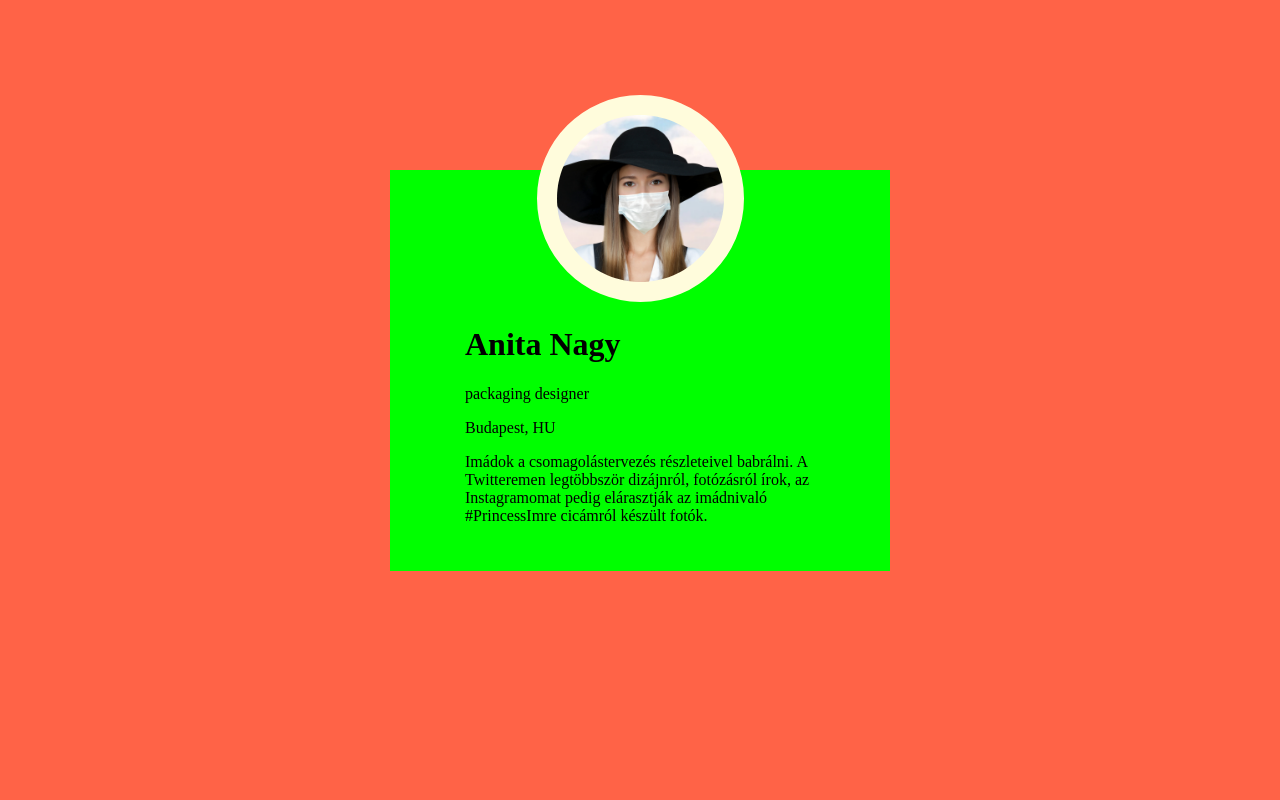
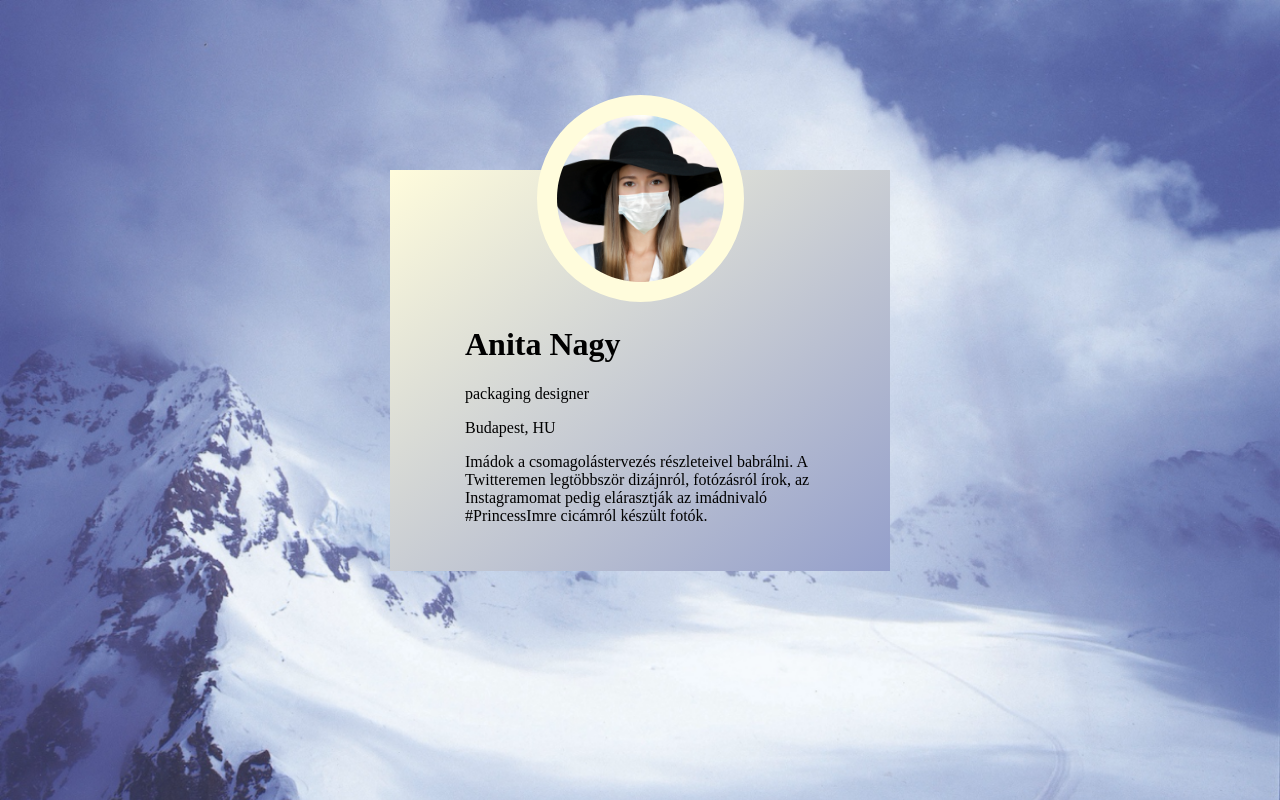
Before and after one commit to hubudibu/codeberry-nevjegy, a plain HTML site: page index.html in a window 1280 px wide. Drawn offline with Linux system fonts and the light colour scheme.

Commit message:
hatterek

```diff
--- a/style.css
+++ b/style.css
@@ -1,11 +1,13 @@
 body {
-  background: tomato;
+  background: url(images/hegyek.png);
+  background-repeat: no-repeat;
+  background-size: cover;
 }
 
 .box {
   width: 500px;
   margin: 170px auto 0;
-  background: lime;
+  background: linear-gradient(to left top, #949FCB 0%, #FFFCDC 100%);
   padding: 135px 75px 30px;
   box-sizing: border-box;
   position: relative;
```
Also changed, not shown: images/hegyek.png (added).
